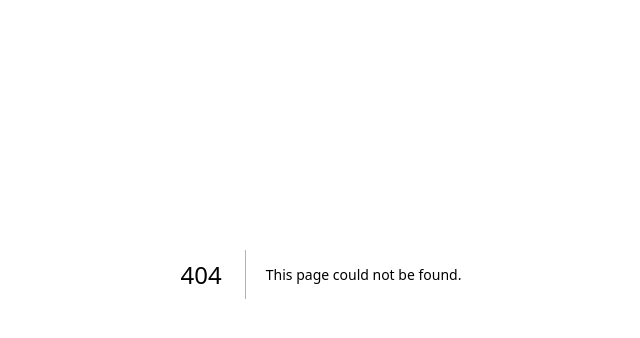
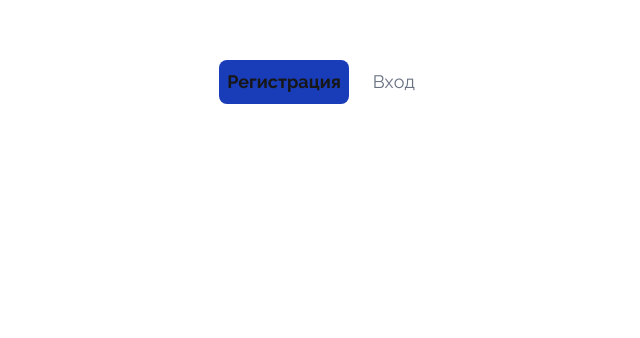
Before and after one commit to incandesc3nce/synchrone, a Next.js app in the folder synchrone/: page /auth in a window 1280 px wide. Before the commit this address had no page. Shown: the part 126-464 px from the top of the page, without its empty margins (319-959 px from the left). Built offline with nearby package versions, Linux system fonts and the light colour scheme.

Commit message:
feat: create auth with iframes

```diff
--- /dev/null
+++ b/synchrone/src/app/(auth)/auth/page.tsx
@@ -0,0 +1,34 @@
+'use client';
+
+import { useState } from 'react';
+
+export default function AuthPage() {
+  const [link, setLink] = useState('./sign-up');
+
+  return (
+    <main className="flex flex-col justify-center items-center h-screen">
+      <nav>
+        <ul className="flex justify-center gap-4 mt-4">
+          <li>
+            <button
+              onClick={() => setLink('./sign-up')}
+              className={`text-lg cursor-pointer p-2 rounded-lg ${
+                link === './sign-up' ? 'bg-blue-800 font-bold' : 'text-gray-500'
+              }`}>
+              Регистрация
+            </button>
+          </li>
+          <li>
+            <button
+              onClick={() => setLink('./login')}
+              className={`text-lg cursor-pointer p-2 rounded-lg ${link === './login' ? 'bg-blue-800 font-bold' : 'text-gray-500'}`}>
+              Вход
+            </button>
+          </li>
+        </ul>
+      </nav>
+
+      <iframe src={link} className="size-1/2" />
+    </main>
+  );
+}
--- a/synchrone/src/app/(core)/workspaces/page.tsx
+++ b/synchrone/src/app/(core)/workspaces/page.tsx
@@ -9,12 +9,6 @@ export default function WorkspacesPage() {
     },
   }).then((res) => res.json());
 
-  // const promise = Promise.resolve([
-  //   { id: 1, name: 'Workspace 1' },
-  //   { id: 2, name: 'Workspace 2' },
-  //   { id: 3, name: 'Workspace 3' },
-  // ]);
-
   return (
     <div className="p-4 flex flex-col gap-8">
       <Typography variant="h1">Проекты</Typography>
```
